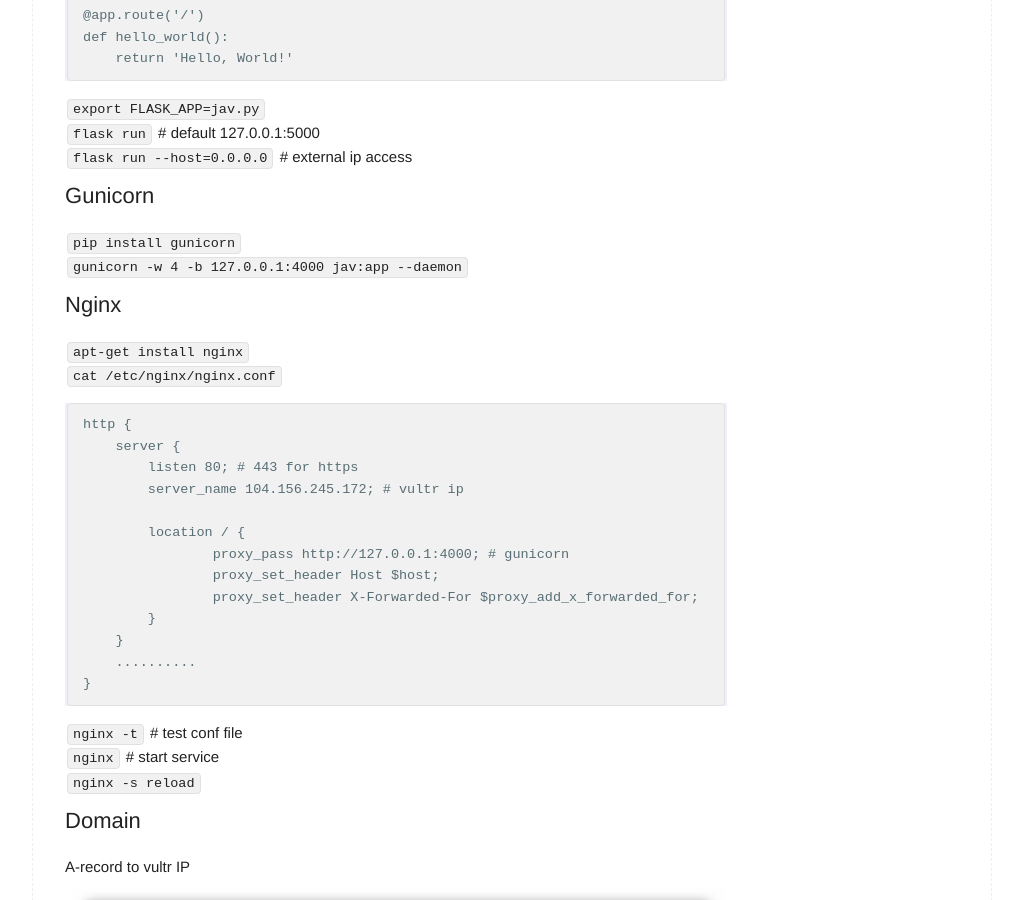
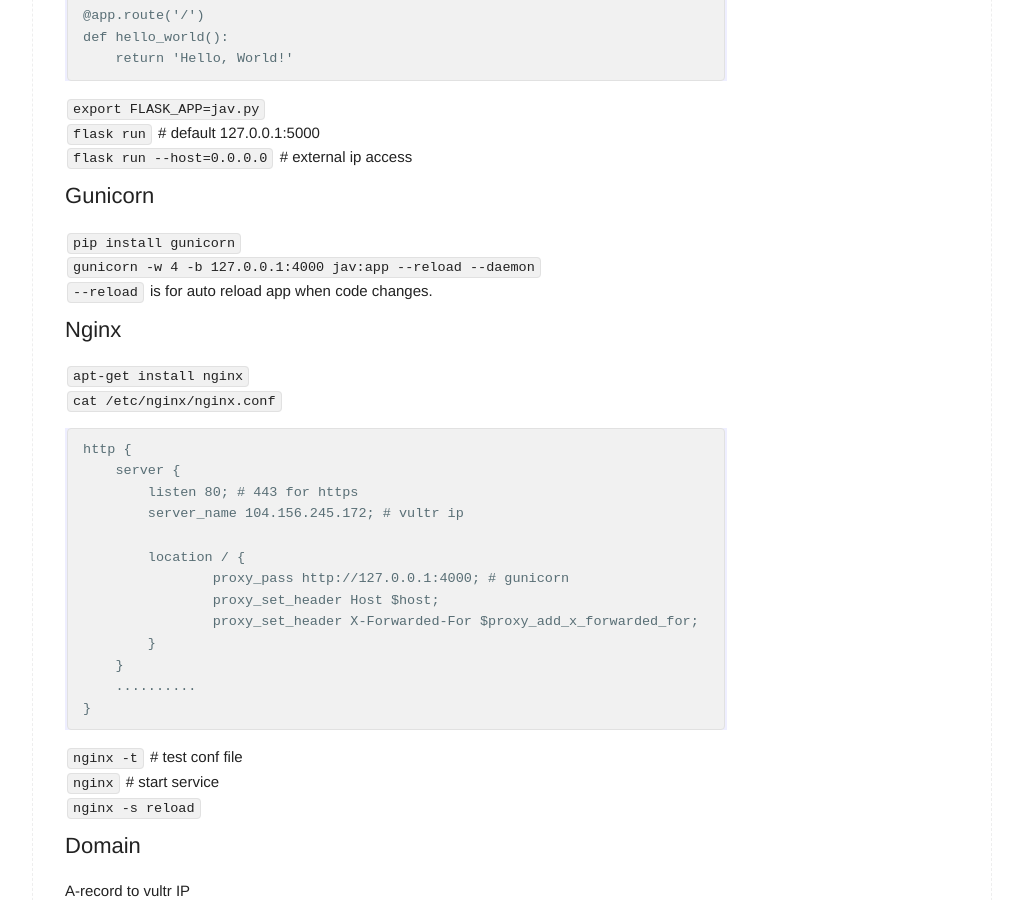
Before and after one commit to jiangtianyu2009/jiangtianyu2009.github.io, a Jekyll site: the page built from _posts/2018-01-17-flask-gunicorn-nginx.md, in a window 1280 px wide and 900 px high, scrolled down 491 px. Shown: the whole window, without its empty margins (128-1151 px from the left). Built offline with Jekyll 4.4.1, drawn with Linux system fonts in a browser that asks for light colours.

Commit message:
Add --reload In Gunicorn Cmd
Add --reload in gunicorn cmd.

```diff
--- a/_posts/2018-01-17-flask-gunicorn-nginx.md
+++ b/_posts/2018-01-17-flask-gunicorn-nginx.md
@@ -31,7 +31,8 @@
 
 ## Gunicorn ##
 `pip install gunicorn`
-`gunicorn -w 4 -b 127.0.0.1:4000 jav:app --daemon`
+`gunicorn -w 4 -b 127.0.0.1:4000 jav:app --reload --daemon`
+`--reload` is for auto reload app when code changes.
 
 
 ## Nginx ##
```
